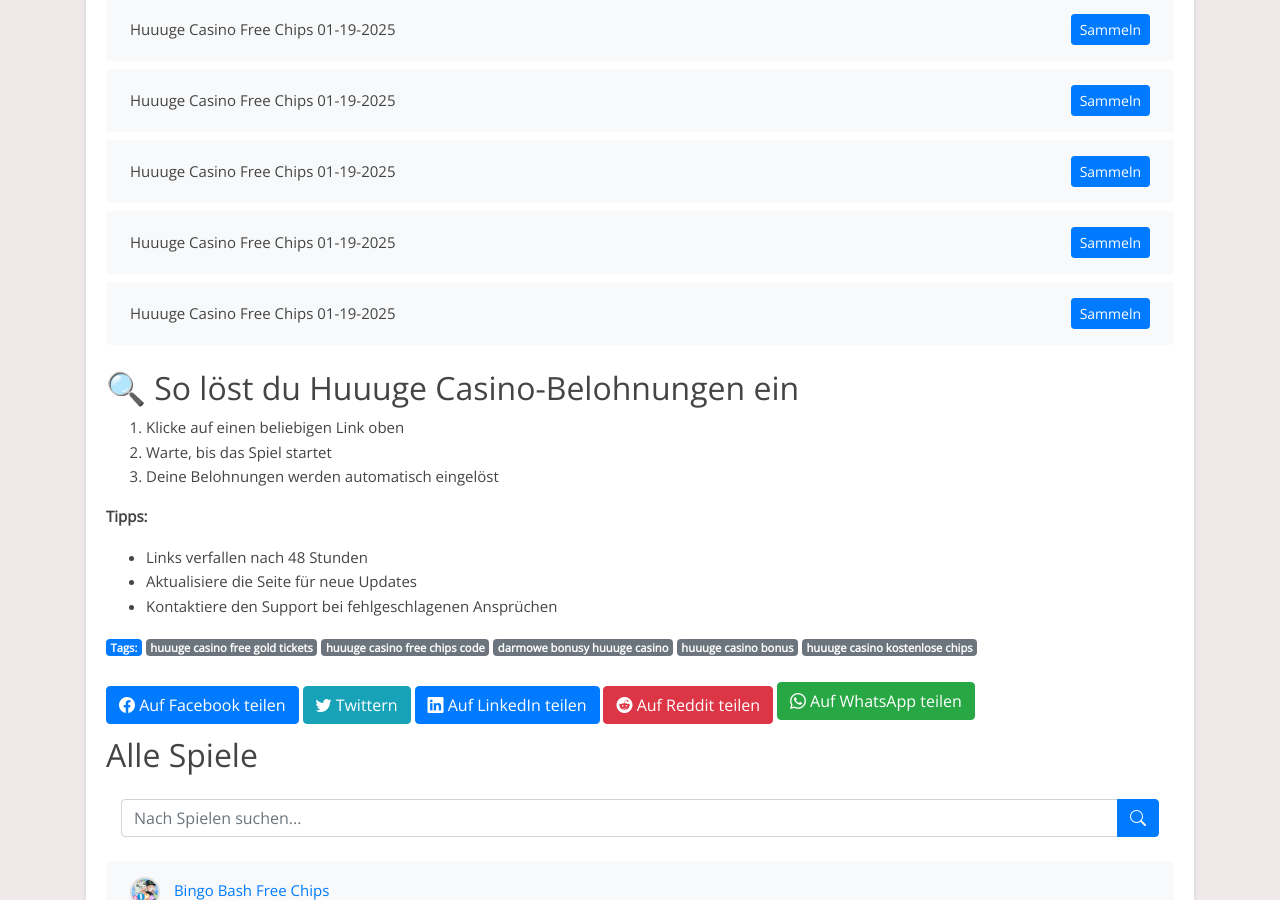
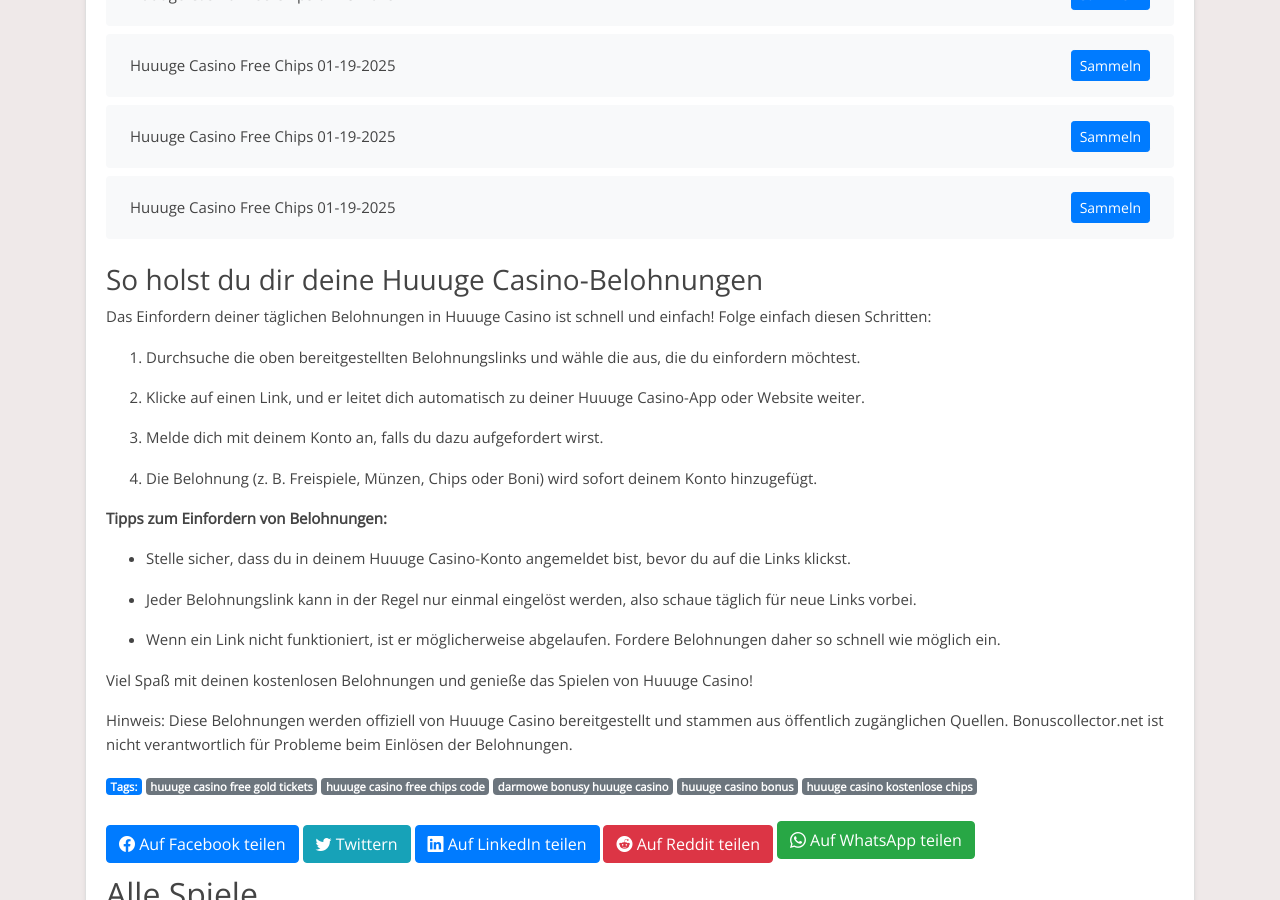
Before and after one commit to Prollad99/bs-de, a Jekyll site: the page built from _posts/2025-01-19-huuuge-casino.md, in a window 1280 px wide and 900 px high, scrolled down 7477 px. Built offline with Jekyll 4.4.1, drawn with Linux system fonts in a browser that asks for light colours; some of the changed text lies outside the part shown.

Commit message:
Aktualisiere huuuge-casino-Belohnungslinks, Inhalte und Änderungsdatum

```diff
--- a/_includes/huuuge-casino_footer.html
+++ b/_includes/huuuge-casino_footer.html
@@ -1,9 +1,27 @@
-## 🔍 So löst du Huuuge Casino-Belohnungen ein
-1. Klicke auf einen beliebigen Link oben
-2. Warte, bis das Spiel startet
-3. Deine Belohnungen werden automatisch eingelöst
+### So holst du dir deine Huuuge Casino-Belohnungen
 
-**Tipps:**
-- Links verfallen nach 48 Stunden
-- Aktualisiere die Seite für neue Updates
-- Kontaktiere den Support bei fehlgeschlagenen Ansprüchen
+
+Das Einfordern deiner täglichen Belohnungen in Huuuge Casino ist schnell und einfach! Folge einfach diesen Schritten:
+
+1. Durchsuche die oben bereitgestellten Belohnungslinks und wähle die aus, die du einfordern möchtest.
+
+2. Klicke auf einen Link, und er leitet dich automatisch zu deiner Huuuge Casino-App oder Website weiter.
+
+3. Melde dich mit deinem Konto an, falls du dazu aufgefordert wirst.
+
+4. Die Belohnung (z. B. Freispiele, Münzen, Chips oder Boni) wird sofort deinem Konto hinzugefügt.
+
+
+**Tipps zum Einfordern von Belohnungen:**
+
+- Stelle sicher, dass du in deinem Huuuge Casino-Konto angemeldet bist, bevor du auf die Links klickst.
+
+- Jeder Belohnungslink kann in der Regel nur einmal eingelöst werden, also schaue täglich für neue Links vorbei.
+
+- Wenn ein Link nicht funktioniert, ist er möglicherweise abgelaufen. Fordere Belohnungen daher so schnell wie möglich ein.
+
+
+Viel Spaß mit deinen kostenlosen Belohnungen und genieße das Spielen von Huuuge Casino!
+
+
+Hinweis: Diese Belohnungen werden offiziell von Huuuge Casino bereitgestellt und stammen aus öffentlich zugänglichen Quellen. Bonuscollector.net ist nicht verantwortlich für Probleme beim Einlösen der Belohnungen.
--- a/_includes/huuuge-casino_post.html
+++ b/_includes/huuuge-casino_post.html
@@ -1,17 +1,13 @@
-### 🎮 Huuuge Casino Kostenlose Belohnungen (Aktualisiert: 2025-01-29)
+Entdecke tägliche Huuuge Casino-Belohnungen!
 
-Erhalte täglich aktualisierte Huuuge Casino-Links für:
-✅ Kostenlose Spins
-✅ Bonusmünzen
-✅ Zeitlich begrenzte Angebote
 
-**Warum unsere Links verwenden?**
-- Alle 30 Minuten aktualisiert
-- Funktioniert auf allen Geräten
-- Kein Login erforderlich
+Bist du ein Fan von Huuuge Casino und möchtest dein Spielerlebnis verbessern? Du bist hier genau richtig! Diese Seite ist allen Huuuge Casino-Enthusiasten gewidmet, die täglich kostenlose Belohnungen einfordern möchten. Hier findest du die neuesten Links, um Freispiele, Münzen, Chips und andere spannende Boni zu sammeln, damit du das Spiel noch mehr genießen kannst.
 
-⚠️ Voraussetzungen:
-- Neueste Spielversion installiert
-- Stabile Internetverbindung
 
-*Überprüft und funktionsfähig ab 2025-01-29*
+Huuuge Casino ist ein unterhaltsames Spiel, das von Millionen geliebt wird. Ob du höhere Level erreichen oder einfach nur den Nervenkitzel genießen möchtest – unsere täglichen Belohnungslinks halten dich im Spiel.
+
+
+Hinweis: Huuuge Casino ist eine kostenlose App, die ausschließlich zu Unterhaltungszwecken entwickelt wurde. Bonuscollector.net ist eine unabhängige Plattform und steht in keiner Verbindung zu den Entwicklern oder Eigentümern von Huuuge Casino.
+
+
+Schau täglich vorbei, um sicherzustellen, dass du keine Belohnung verpasst!
```
